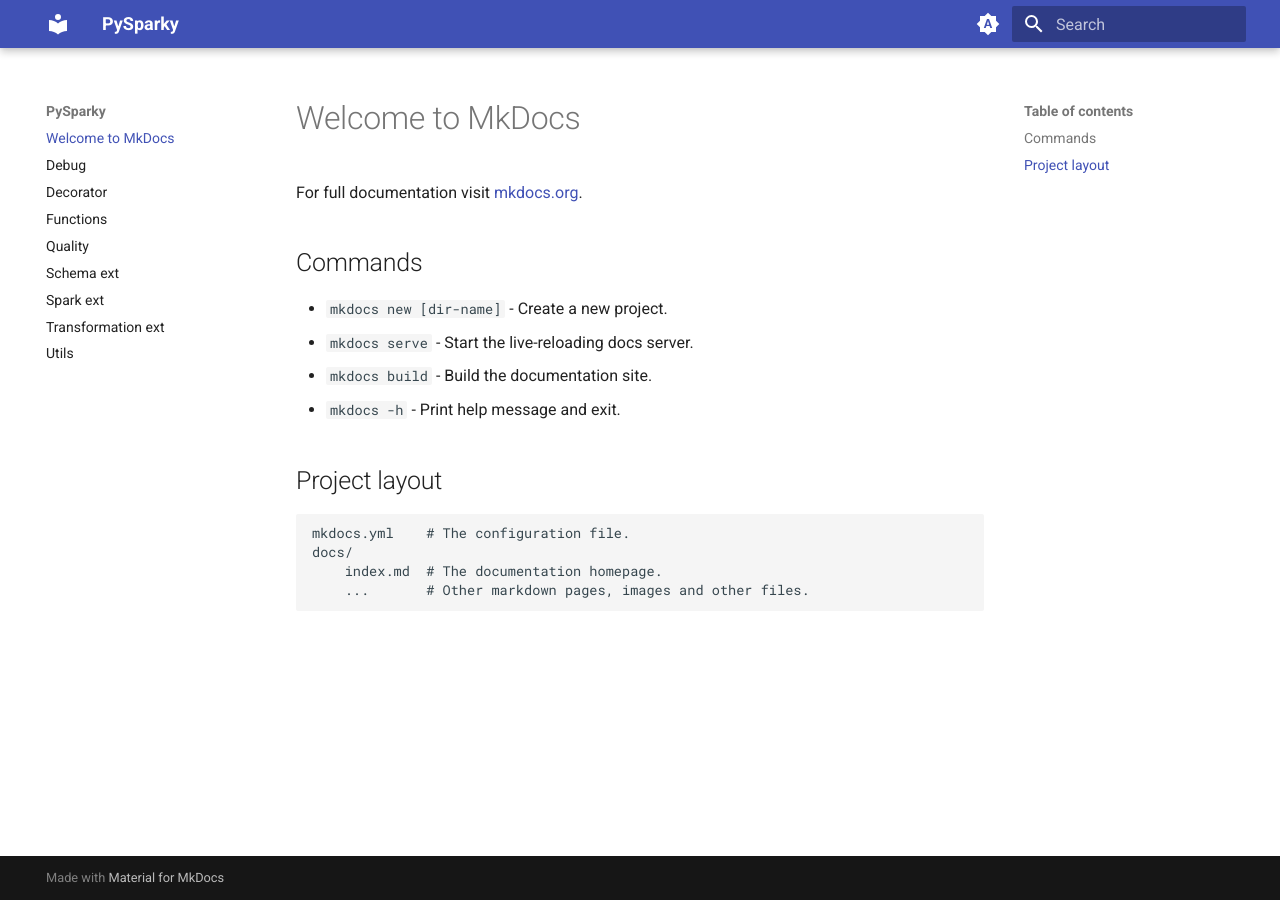
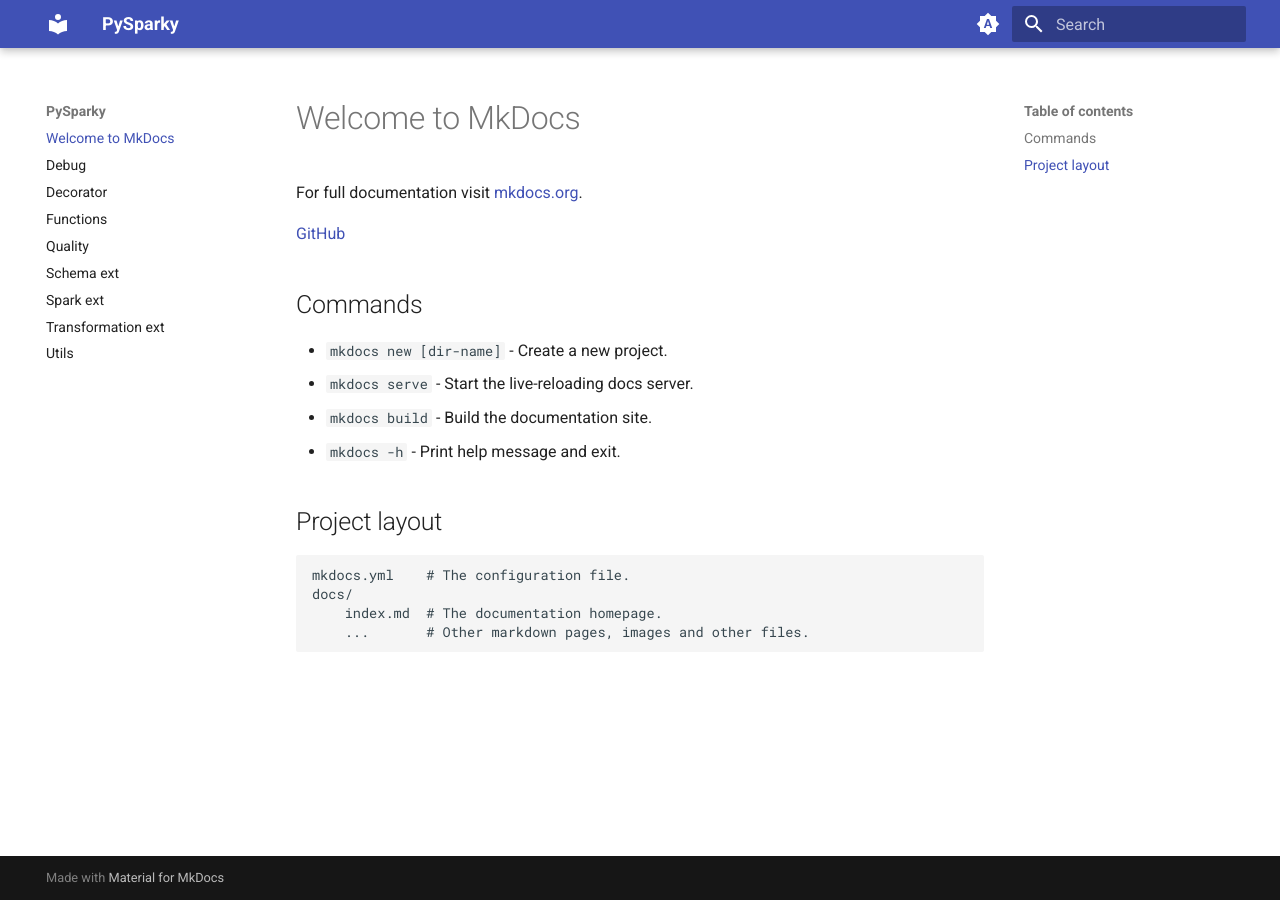
Before and after one commit to PySparky/pysparky-pyspark-helper, an MkDocs documentation site: the page built from docs/index.md, in a window 1280 px wide. Built offline with MkDocs 1.6.1 and Material for MkDocs 9.7.7, drawn with Linux system fonts in a browser that asks for light colours.

Commit message:
fix: mkdocs

```diff
--- a/docs/index.md
+++ b/docs/index.md
@@ -1,6 +1,8 @@
 # Welcome to MkDocs
 
 For full documentation visit [mkdocs.org](https://www.mkdocs.org).
+
+[GitHub](https://github.com/PySparky/pysparky-pyspark-helper)
 
 ## Commands
 
```
